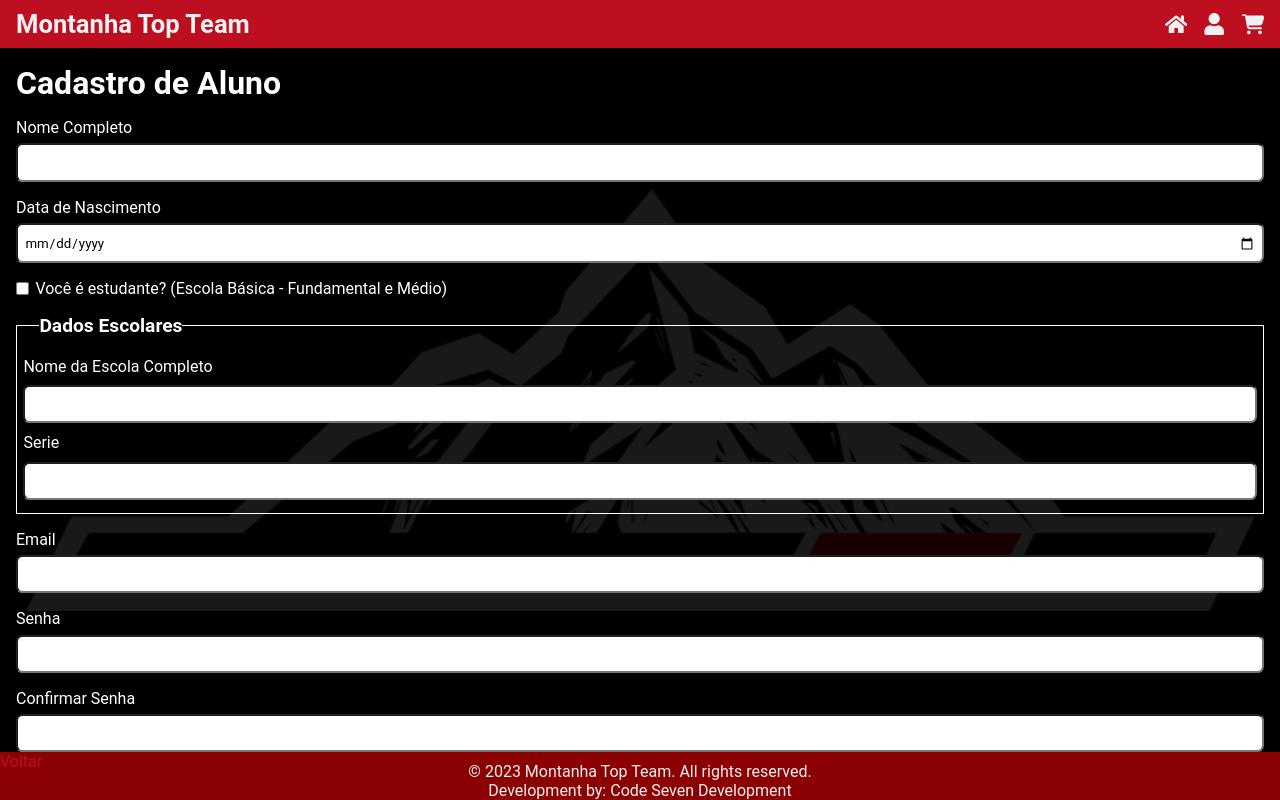
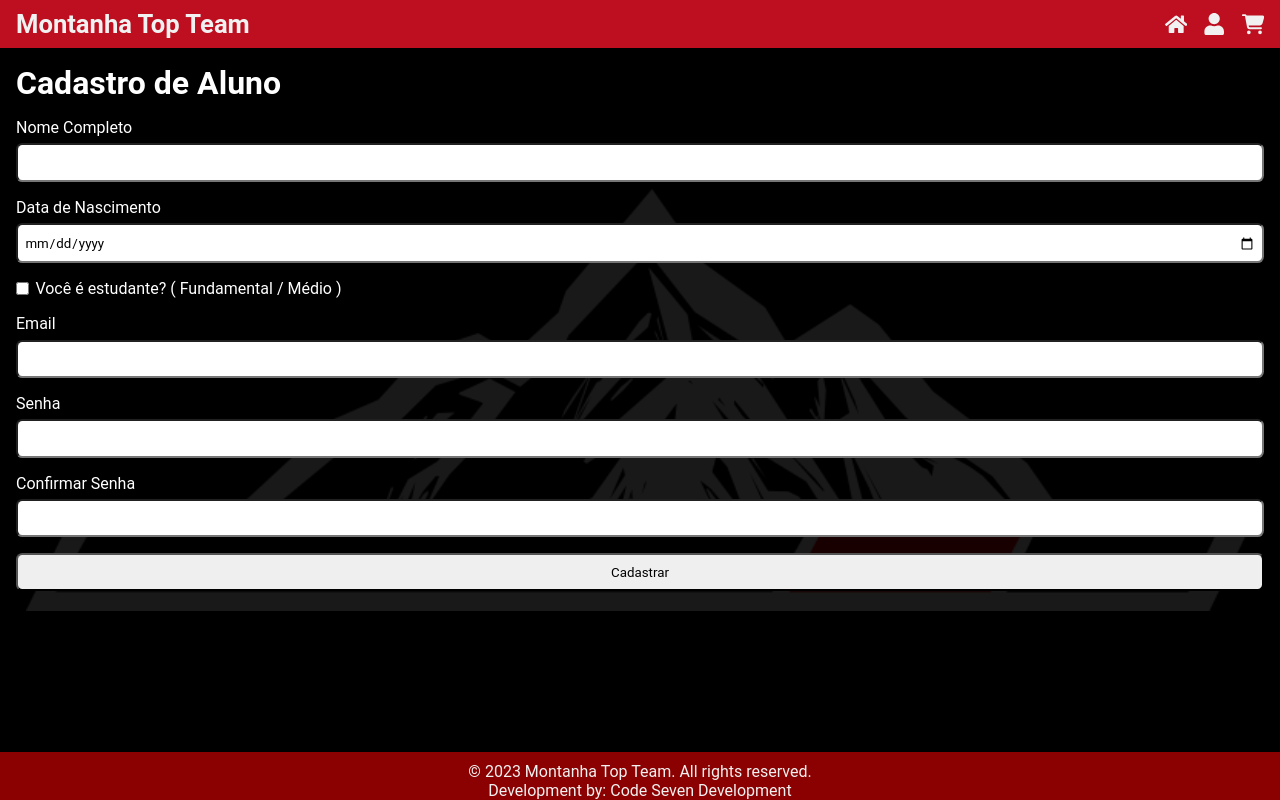
Before and after one commit to ARibeiroC/montanha-top-team, a React (Vite) app: page /register in a window 1280 px wide. Built offline with nearby package versions, Linux system fonts and the light colour scheme.

Commit message:
Add: Adicionada a feature que oculta ou exibe o fieldset de dados da escola

```diff
--- a/src/components/Form/FormCadUser/FormCadUser.jsx
+++ b/src/components/Form/FormCadUser/FormCadUser.jsx
@@ -1,6 +1,10 @@
+import { useState } from 'react';
+
 import { UserContainer } from './FormCadUserCSS.js';
 
 export function FormCadUser() {
+    const [isStudent, setIsStudent] = useState(false)
+
     return (
         <UserContainer id='form-cad-user'>
             <h2>Cadastro de Aluno</h2>
@@ -14,9 +18,10 @@ export function FormCadUser() {
                     <input type="date" id="dt-nasc" name="dt-nasc" required />
                 </div>
                 <div id='user-student'>
-                    <input type="checkbox" name="student" id="stundent" /><label htmlFor="student">Você é estudante? (Escola Básica - Fundamental e Médio)</label>
+                    <input type="checkbox" name="student" id="student" onChange={(e)=>setIsStudent(e.target.checked)} />
+                    <label htmlFor="student">Você é estudante? ( Fundamental / Médio )</label>
                 </div>
-                <fieldset id='field'>
+                <fieldset id='field' className={isStudent ? 'show' : 'hidden'}>
                     <legend id='title-fieldset'>Dados Escolares</legend>
                     <label htmlFor="school">Nome da Escola Completo</label>
                     <input type="text" id="school" name="school" />
--- a/src/components/Form/FormCadUser/FormCadUserCSS.js
+++ b/src/components/Form/FormCadUser/FormCadUserCSS.js
@@ -41,11 +41,22 @@ export const UserContainer = styled.div`
 
             padding: .8rem .4rem;
             border: 1px solid;
-            legend{
+
+            legend {
                 font-size: 1.2rem;
                 font-weight: 600;
                 margin-inline: 1rem;
                 margin-block: .4rem;
             }
+
+            &.show {
+                display: flex;
+            }
+
+            &.hidden{
+                display: none;
+            }
+        }
+
     }
 `;
--- a/src/routes/Register/Register.jsx
+++ b/src/routes/Register/Register.jsx
@@ -8,7 +8,6 @@ export function Register() {
   return (
     <Container>
         <Form />
-        <a href="/"> Voltar </a>
     </Container>
   );
 }
```
